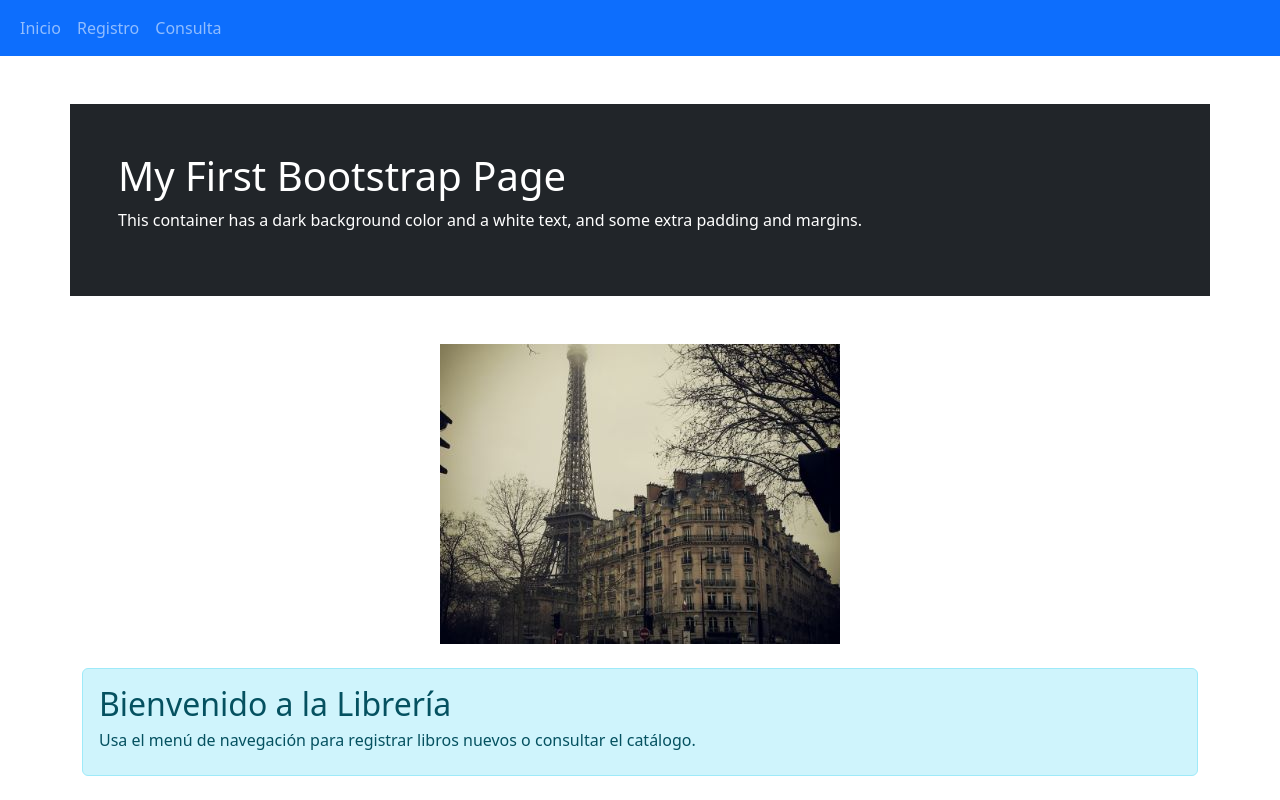
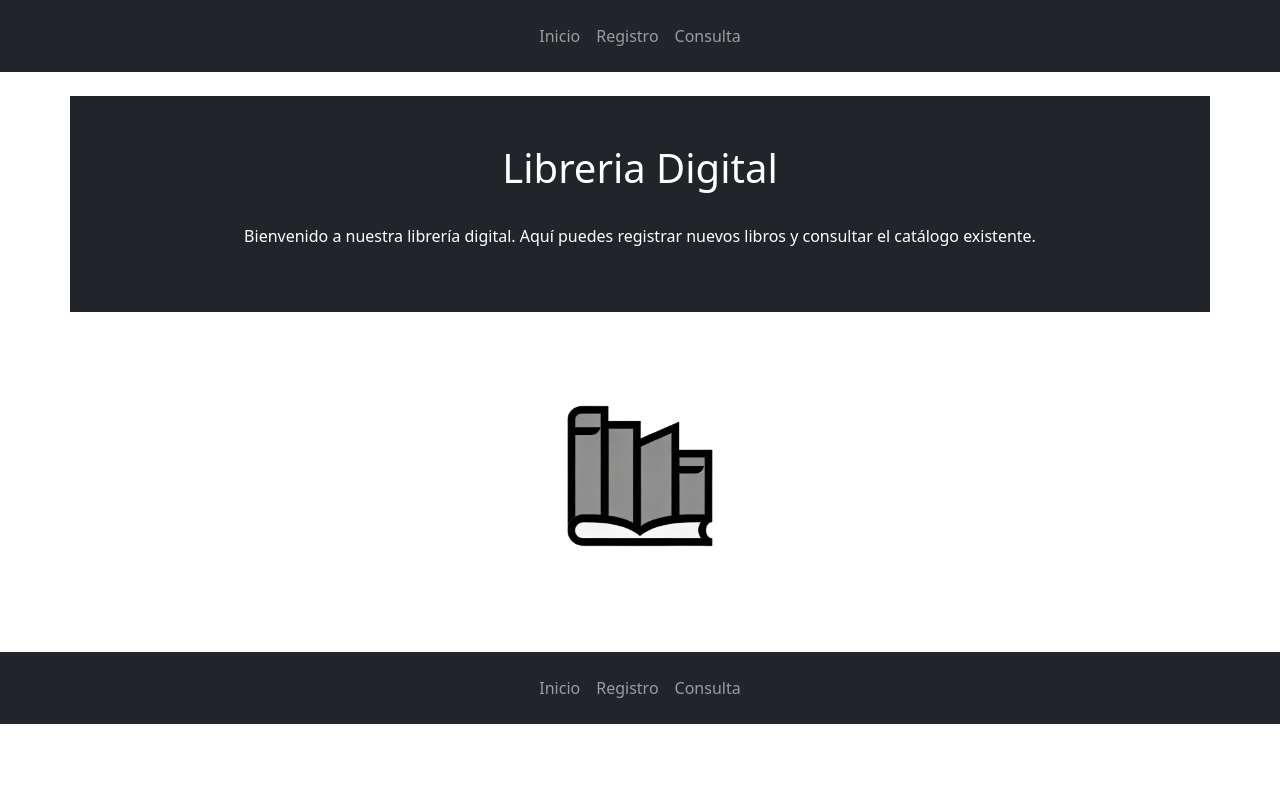
Before and after one commit to MarioBabuino0/libreria-digital, a PHP site: page / in a window 1280 px wide. Run offline with PHP 8.4, Linux system fonts and the light colour scheme.

Commit message:
Se corrigio el problema de la fecha, modificando la tabla para recibir un entero en lugar de un año Menu de navegacion centrado y registro de imagenes corregido (ya se visualisan en la tabla de consulta)

```diff
--- a/index.php
+++ b/index.php
@@ -6,27 +6,39 @@
 <link href="https://cdn.jsdelivr.net/npm/bootstrap@5.3.3/dist/css/bootstrap.min.css" rel="stylesheet">
 </head>
 <body>
-<nav class="navbar navbar-expand-lg navbar-dark bg-primary mb-4">
-  <div class="container-fluid">
-    <div class="collapse navbar-collapse">
-      <ul class="navbar-nav me-auto">
-        <li class="nav-item"><a class="nav-link" href="index.php">Inicio</a></li>
-        <li class="nav-item"><a class="nav-link" href="registro.php">Registro</a></li>
-        <li class="nav-item"><a class="nav-link" href="consulta.php">Consulta</a></li>
-      </ul>
-    </div>
-  </div>
+
+<nav class="navbar  navbar-expand-lg bg-dark navbar-dark justify-content-center p-3">
+  <ul class="navbar-nav">
+    <li class="nav-item">
+      <a class="nav-link" href="index.php">Inicio</a>
+    </li>
+    <li class="nav-item">
+      <a class="nav-link" href="registro.php">Registro</a>
+    </li>
+    <li class="nav-item">
+      <a class="nav-link" href="consulta.php">Consulta</a>
+    </li>
+  </ul>
 </nav>
-<div class="container p-5 my-5 bg-dark text-white">
-  <h1>My First Bootstrap Page</h1>
-  <p>This container has a dark background color and a white text, and some extra padding and margins.</p>
+
+<div class="container p-5 mb-1 mt-4 bg-dark text-white text-center">
+  <h1>Libreria Digital</h1>
+  <br>
+  <p>Bienvenido a nuestra librería digital. Aquí puedes registrar nuevos libros y consultar el catálogo existente.</p>
 </div>
-<img src="paris.jpg" class="mx-auto d-block">
-<div class="container mt-4">
-    <div class="alert alert-info">
-        <h2>Bienvenido a la Librería</h2>
-        <p class="h6">Usa el menú de navegación para registrar libros nuevos o consultar el catálogo.</p>
-    </div>
-</div>
+<img src="lib.jpg" class="mx-auto mb-3 d-block" width="25%">
+<nav class="navbar  navbar-expand-lg bg-dark navbar-dark justify-content-center p-3">
+  <ul class="navbar-nav">
+    <li class="nav-item">
+      <a class="nav-link" href="index.php">Inicio</a>
+    </li>
+    <li class="nav-item">
+      <a class="nav-link" href="registro.php">Registro</a>
+    </li>
+    <li class="nav-item">
+      <a class="nav-link" href="consulta.php">Consulta</a>
+    </li>
+  </ul>
+</nav>
 </body>
 </html>
```
Also changed, not shown: consulta.php (+16 -11 lines), registro.php (+59 -31 lines), lib.jpg (added), paris.jpg (deleted).
